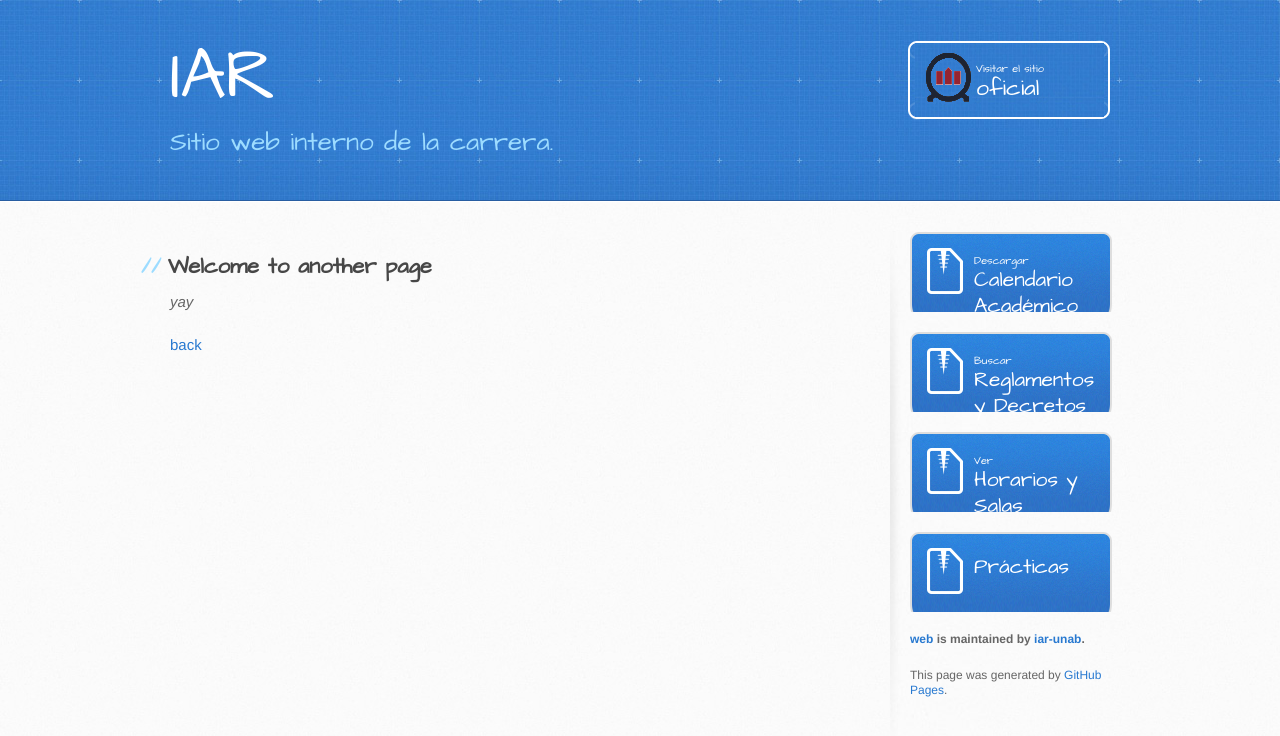
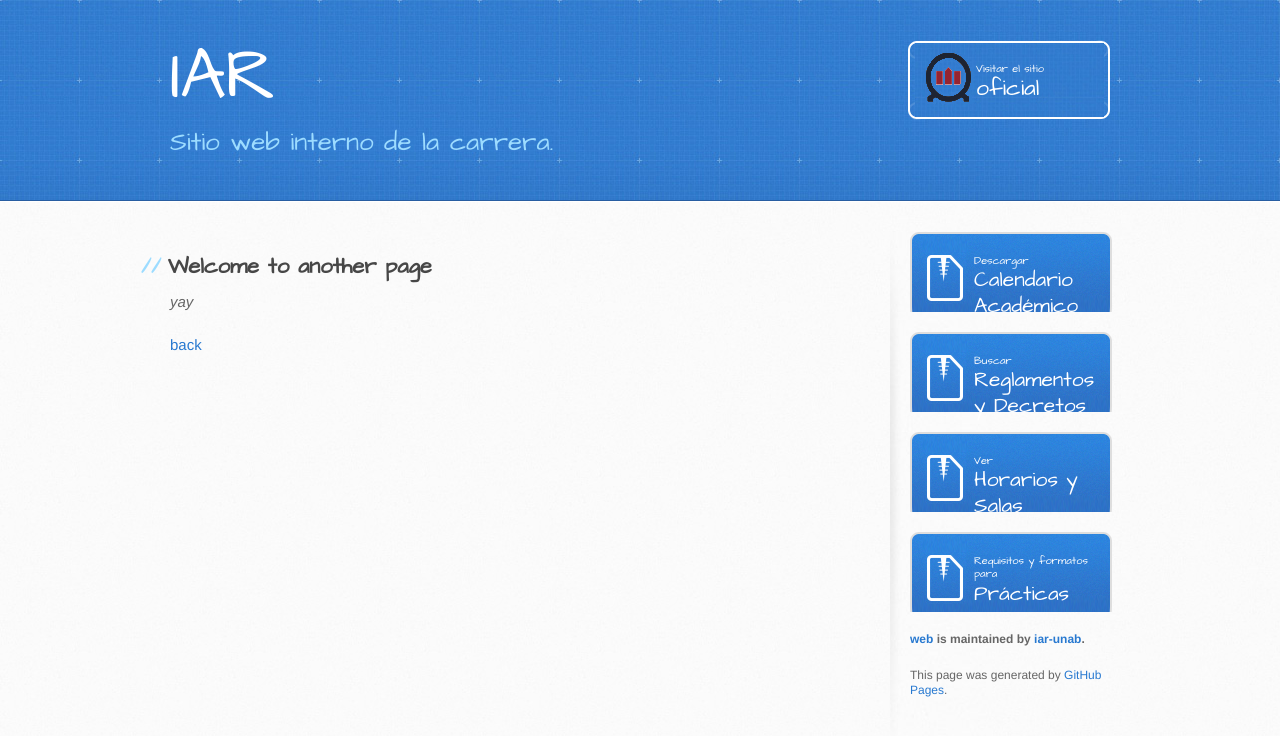
Before and after one commit to iar-unab/web, a Jekyll site: the page built from another-page.md, in a window 1280 px wide. Shown: the top 736 px of the page. Built offline with Jekyll 4.4.1, drawn with Linux system fonts in a browser that asks for light colours; our own code applies the rules of GitHub Pages for plain Markdown files.

Commit message:
last update

```diff
--- a/_layouts/default.html
+++ b/_layouts/default.html
@@ -50,7 +50,8 @@
               <small>Ver</small>
               Horarios y Salas
             </a>
-            <a href="{{ site.github.tar_url }}" class="button">
+            <a href="{{ site.github.tar_url }}" class="button" target="_blank">
+              <small>Requisitos y formatos para</small>
               Prácticas
             </a>
           {% endif %}
```
Also changed, not shown: assets/images/download-button.png.
